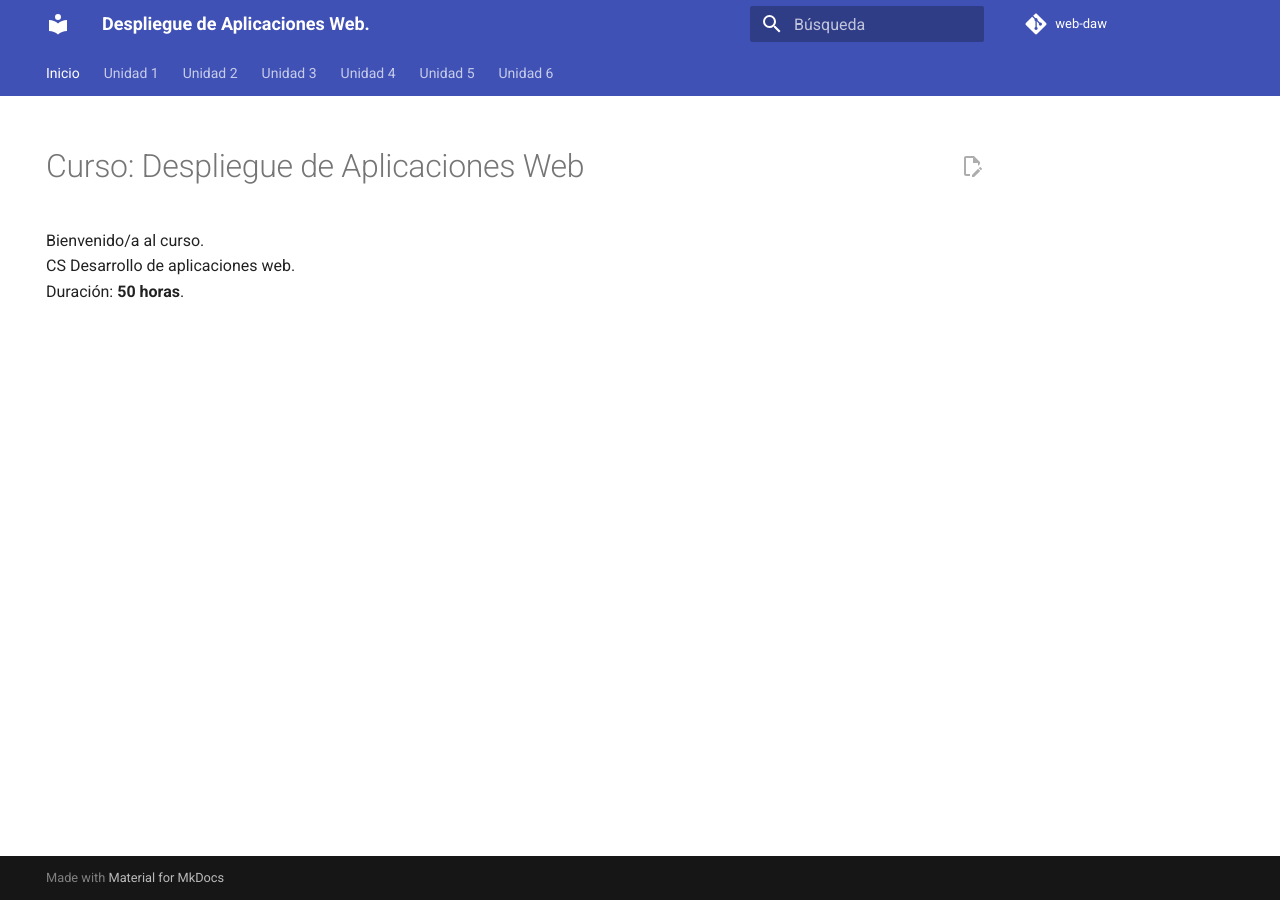
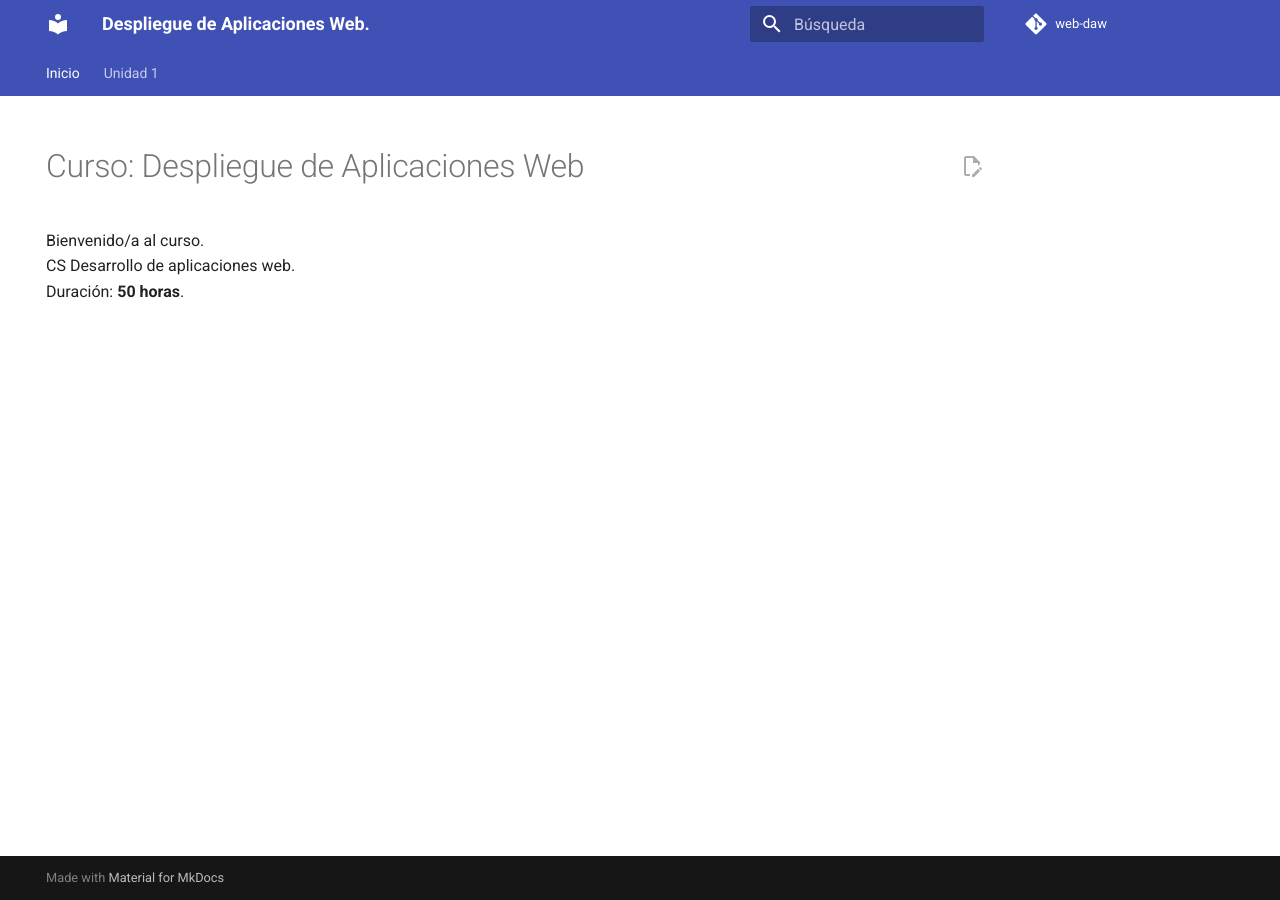
Before and after one commit to fjagui/web-daw, an MkDocs documentation site: the page built from docs/index.md, in a window 1280 px wide. Built offline with MkDocs 1.6.1 and Material for MkDocs 9.7.7, drawn with Linux system fonts in a browser that asks for light colours; comment, search, counter and statistics services are not loaded; some of the changed lines change nothing that is shown.

Commit message:
Primera unidad

```diff
--- a/mkdocs.yml
+++ b/mkdocs.yml
@@ -23,23 +23,23 @@ nav:
       - Teoría: UD1/index.md
       - Actividades: UD1/practicas.md
       - RA y CE: UD1/ra.md
-  - Unidad 2:
-      - Teoría: UD2/index.md
-      - Actividades: UD2/practicas.md
-      - RA y CE: UD2/ra.md
-  - Unidad 3:
-      - Teoría: UD3/index.md
-      - Actividades: UD3/practicas.md
-      - RA y CE: UD3/ra.md
-  - Unidad 4:
-      - Teoría: UD4/index.md
-      - Actividades: UD4/practicas.md
-      - RA y CE: UD4/ra.md
-  - Unidad 5:
-      - Teoría: UD5/index.md
-      - Actividades: UD5/practicas.md
-      - RA y CE: UD5/ra.md
-  - Unidad 6:
-      - Teoría: UD6/index.md
-      - Actividades: UD6/practicas.md
-      - RA y CE: UD6/ra.md
+#   - Unidad 2:
+#       - Teoría: UD2/index.md
+#       - Actividades: UD2/practicas.md
+#       - RA y CE: UD2/ra.md
+#   - Unidad 3:
+#       - Teoría: UD3/index.md
+#       - Actividades: UD3/practicas.md
+#       - RA y CE: UD3/ra.md
+#   - Unidad 4:
+#       - Teoría: UD4/index.md
+#       - Actividades: UD4/practicas.md
+#       - RA y CE: UD4/ra.md
+#   - Unidad 5:
+#       - Teoría: UD5/index.md
+#       - Actividades: UD5/practicas.md
+#       - RA y CE: UD5/ra.md
+#   - Unidad 6:
+#       - Teoría: UD6/index.md
+#       - Actividades: UD6/practicas.md
+#       - RA y CE: UD6/ra.md
```
Also changed, not shown: oculto/UD2/index.md (renamed from docs/UD2/index.md), oculto/UD2/practicas.md (renamed from docs/UD2/practicas.md), oculto/UD2/ra.md (renamed from docs/UD2/ra.md), oculto/UD3/index.md (renamed from docs/UD3/index.md), oculto/UD3/practicas.md (renamed from docs/UD3/practicas.md), oculto/UD3/ra.md (renamed from docs/UD3/ra.md), oculto/UD4/index.md (renamed from docs/UD4/index.md), oculto/UD4/practicas.md (renamed from docs/UD4/practicas.md), oculto/UD4/ra.md (renamed from docs/UD4/ra.md), oculto/UD5/index.md (renamed from docs/UD5/index.md), oculto/UD5/practicas.md (renamed from docs/UD5/practicas.md), oculto/UD5/ra.md (renamed from docs/UD5/ra.md), oculto/UD6/index.md (renamed from docs/UD6/index.md), oculto/UD6/practicas.md (renamed from docs/UD6/practicas.md), 1 more files, 1 other file.
